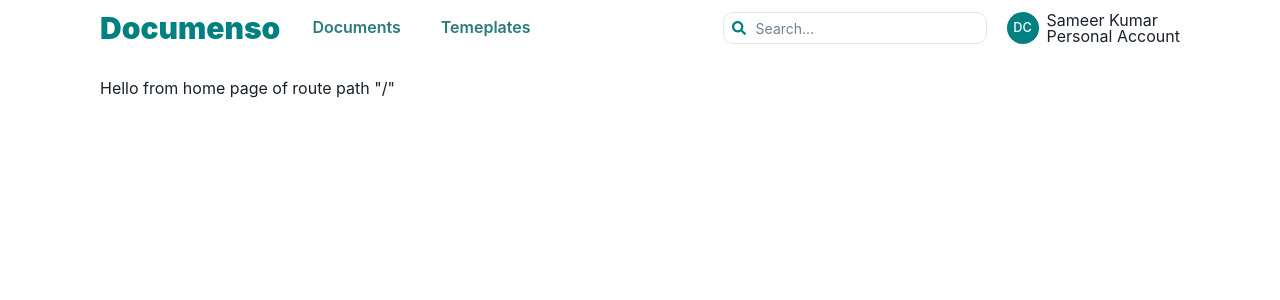
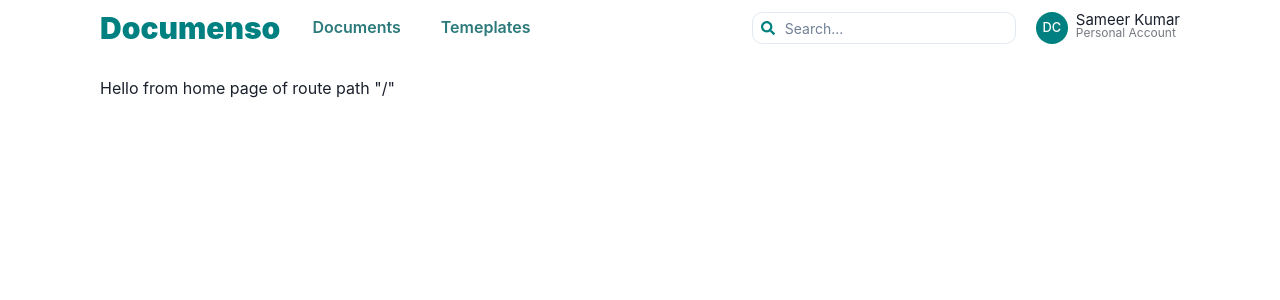
Before and after one commit to SameerTheProgrammer/PSE_documenso_ui, a React (Vite) app: page / in a window 1280 px wide. Shown: the top 300 px of the page. Built offline with nearby package versions, Linux system fonts and the light colour scheme.

Commit message:
edit style of user name in navbar

```diff
--- a/src/components/HomeLayout/navbar/right-content.tsx
+++ b/src/components/HomeLayout/navbar/right-content.tsx
@@ -57,10 +57,10 @@ const RightContent: React.FC = () => {
             <Flex gap={2}>
                 <Avatar size="sm" name="D C" bg="teal" />
                 <Flex direction={"column"} display={{ base: "none", md: "flex" }}>
-                    <Text w={"max-content"} lineHeight={1}>
+                    <Text w={"max-content"} lineHeight={1} fontSize={15}>
                         Sameer Kumar
                     </Text>
-                    <Text w={"max-content"} lineHeight={1}>
+                    <Text w={"max-content"} lineHeight={1} fontSize={12} opacity={0.6}>
                         Personal Account
                     </Text>
                 </Flex>
```
